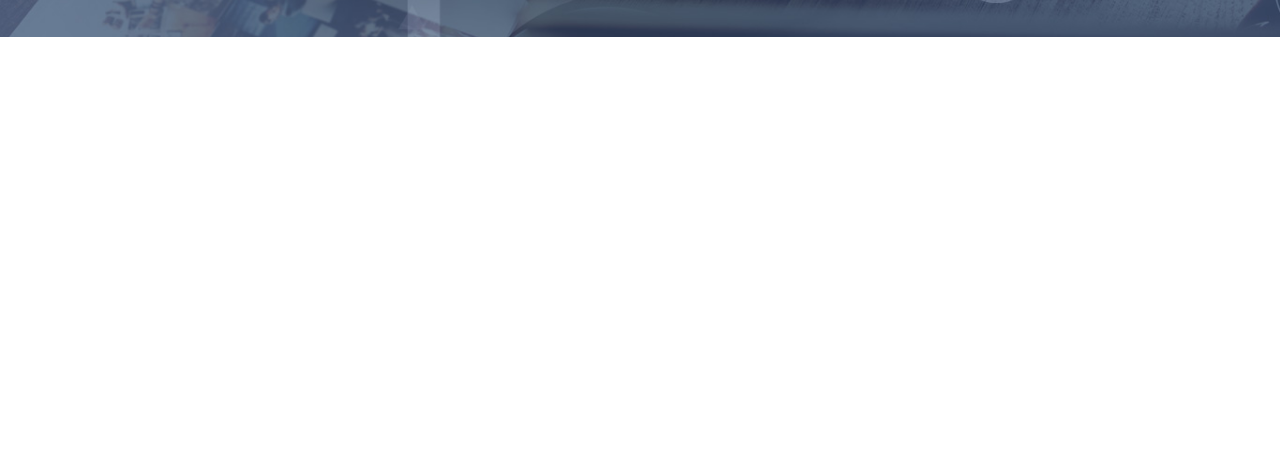
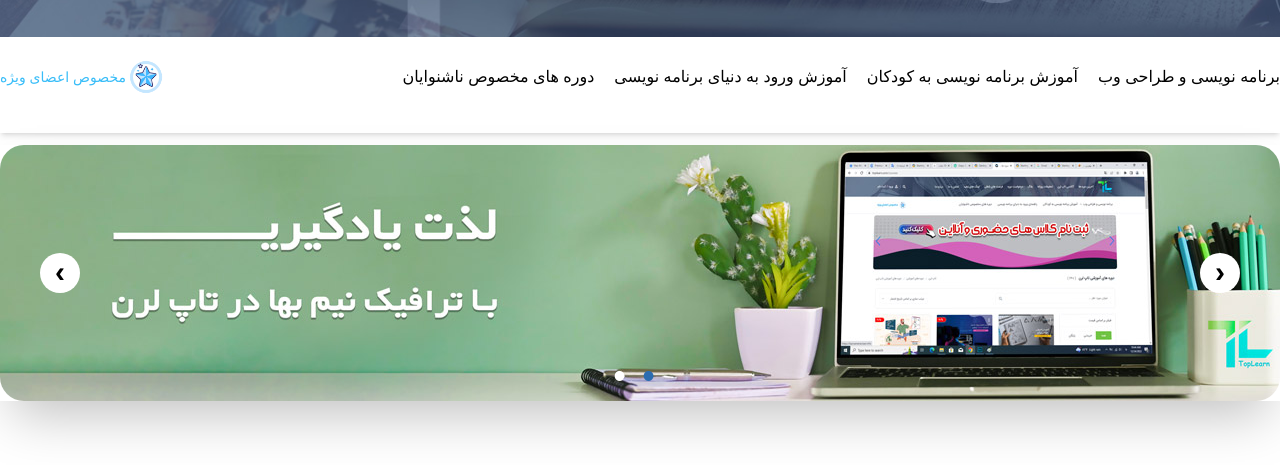
Before and after one commit to AmirrMahmoudi/demo-tailwind-toplearn, a website: page src/index.html in a window 1280 px wide. Shown: the part 547-1012 px from the top of the page. Before the commit the page ends 800 px from the top, so only its background shows below. Drawn offline with Linux system fonts and the light colour scheme; a small style sheet from the web is missing; files whose address does not match are found by name.

Commit message:
add slider

```diff
--- a/src/index.html
+++ b/src/index.html
@@ -83,7 +83,76 @@
     </header>
 
 
-    <main></main>
+    <main>
+
+        <section class="hidden lg:block pb-6 pt-5 shadow-md">
+            <div class="container flex justify-between mb-3">
+                <nav class="flex items-center space-x-5 space-x-reverse">
+                    <a href="">برنامه نویسی و طراحی وب</a>
+                    <a href="#">آموزش برنامه نویسی به کودکان</a>
+                    <a href="#">آموزش ورود به دنیای برنامه نویسی</a>
+                    <a href="#">دوره های مخصوص ناشنوایان</a>
+                </nav>
+                <div class="flex items-center">
+                    <img src="../src/images/goldVip.png" alt="" class="w-10 h-10">
+                    <a href="#" class="text-sky-400 text-sm">مخصوص اعضای ویژه</a>
+                </div>
+
+            </div>
+        </section>
+        <!-- Slider -->
+        <section class="mt-5 lg:mt-3 container mb-16">
+            <div class="carousel relative shadow-2xl bg-white">
+                <div class="carousel-inner relative overflow-hidden w-full rounded-3xl">
+                    <!--Slide 1-->
+                    <input class="carousel-open" type="radio" id="carousel-1" name="carousel" aria-hidden="true"
+                        hidden="" checked="checked">
+                    <div class="carousel-item absolute opacity-0">
+                        <div class="block h-full w-full">
+                            <img src="../src//images/1.jpg" alt="">
+                        </div>
+                    </div>
+                    <label for="carousel-3"
+                        class="prev control-1 w-10 h-10 ml-2 md:ml-10 absolute cursor-pointer hidden text-3xl font-bold text-black hover:text-white rounded-full bg-white hover:bg-blue-700 leading-tight text-center z-10 inset-y-0 left-0 my-auto">›</label>
+                    <label for="carousel-2"
+                        class="next control-1 w-10 h-10 mr-2 md:mr-10 absolute cursor-pointer hidden text-3xl font-bold text-black hover:text-white rounded-full bg-white hover:bg-blue-700 leading-tight text-center z-10 inset-y-0 right-0 my-auto">‹</label>
+
+                    <!--Slide 2-->
+                    <input class="carousel-open" type="radio" id="carousel-2" name="carousel" aria-hidden="true"
+                        hidden="">
+                    <div class="carousel-item absolute opacity-0">
+                        <div class="block h-full w-full">
+                            <img src="../src//images/1.jpg" alt="">
+                        </div>
+                    </div>
+                    <label for="carousel-1"
+                        class="prev control-2 w-10 h-10 ml-2 md:ml-10 absolute cursor-pointer hidden text-3xl font-bold text-black hover:text-white rounded-full bg-white hover:bg-blue-700 leading-tight text-center z-10 inset-y-0 left-0 my-auto">›</label>
+                    <label for="carousel-3"
+                        class="next control-2 w-10 h-10 mr-2 md:mr-10 absolute cursor-pointer hidden text-3xl font-bold text-black hover:text-white rounded-full bg-white hover:bg-blue-700 leading-tight text-center z-10 inset-y-0 right-0 my-auto">‹</label>
+
+
+                    <!-- Add additional indicators for each slide-->
+                    <ol class="carousel-indicators">
+                        <li class="inline-block mr-3">
+                            <label for="carousel-1"
+                                class="carousel-bullet cursor-pointer block text-4xl text-white hover:text-blue-700">•</label>
+                        </li>
+                        <li class="inline-block mr-3">
+                            <label for="carousel-2"
+                                class="carousel-bullet cursor-pointer block text-4xl text-white hover:text-blue-700">•</label>
+                        </li>
+
+                    </ol>
+
+                </div>
+            </div>
+
+        </section>
+
+    </main>
+
+
+
     <footer>
 
     </footer>
--- a/src/input.css
+++ b/src/input.css
@@ -9,3 +9,33 @@ html {
 body {
   font-family: Vazirmatn, sans-serif;
 }
+
+.carousel-open:checked + .carousel-item {
+    position: static;
+    opacity: 100;
+}
+.carousel-item {
+    -webkit-transition: opacity 0.6s ease-out;
+    transition: opacity 0.6s ease-out;
+}
+#carousel-1:checked ~ .control-1,
+#carousel-2:checked ~ .control-2,
+#carousel-3:checked ~ .control-3 {
+    display: block;
+}
+.carousel-indicators {
+    list-style: none;
+    margin: 0;
+    padding: 0;
+    position: absolute;
+    bottom: 2%;
+    left: 0;
+    right: 0;
+    text-align: center;
+    z-index: 10;
+}
+#carousel-1:checked ~ .control-1 ~ .carousel-indicators li:nth-child(1) .carousel-bullet,
+#carousel-2:checked ~ .control-2 ~ .carousel-indicators li:nth-child(2) .carousel-bullet,
+#carousel-3:checked ~ .control-3 ~ .carousel-indicators li:nth-child(3) .carousel-bullet {
+    color: #2b6cb0;  /*Set to match the Tailwind colour you want the active one to be */
+}
```
Also changed, not shown: dist/output.css, src/images/1.jpg (added), src/images/goldVip.png (added).
